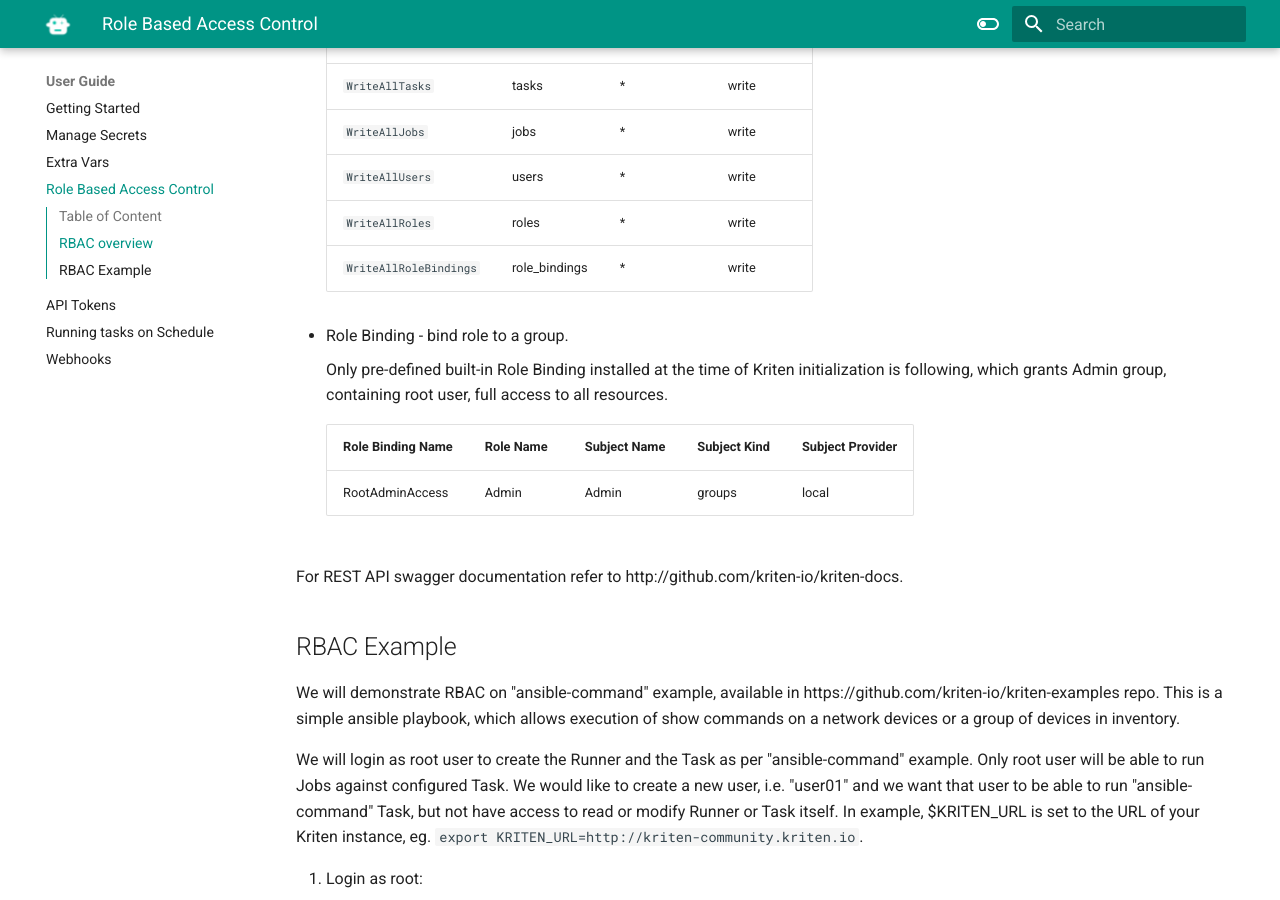
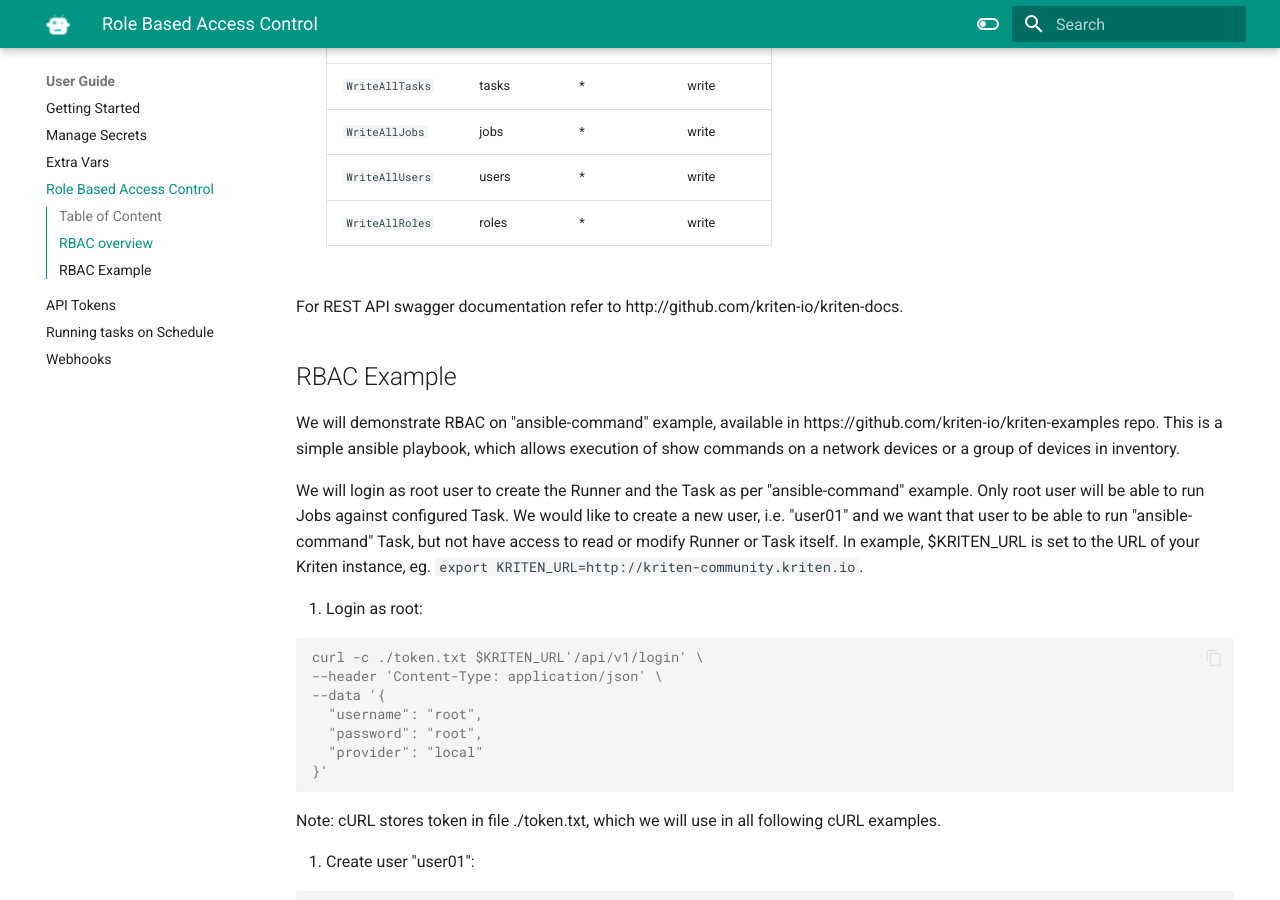
Before and after one commit to kriten-io/kriten-docs, an MkDocs documentation site: the page built from docs/user_guide/rbac.md, in a window 1280 px wide and 900 px high, scrolled down 873 px. Built offline with MkDocs 1.6.1 and Material for MkDocs 9.7.7, drawn with Linux system fonts in a browser that asks for light colours.

Commit message:
Update RBAC documentation by removing role binding info
Removed the 'WriteAllRoleBindings' permission and related role binding details.

```diff
--- a/docs/user_guide/rbac.md
+++ b/docs/user_guide/rbac.md
@@ -25,15 +25,6 @@
     | `WriteAllJobs`         | jobs          | *            | write      |
     | `WriteAllUsers`        | users         | *            | write      |
     | `WriteAllRoles`        | roles         | *            | write      |
-    | `WriteAllRoleBindings` | role_bindings | *            | write      |
-
-* Role Binding - bind role to a group.
-
-    Only pre-defined built-in Role Binding installed at the time of Kriten initialization is following, which grants Admin group, containing root user, full access to all resources.
-
-    | Role Binding Name | Role Name | Subject Name | Subject Kind | Subject Provider |
-    | ----------------- | --------- | ------------ | ------------ | ---------------- |
-    | RootAdminAccess | Admin | Admin | groups | local |
 
 For REST API swagger documentation refer to http://github.com/kriten-io/kriten-docs.
 
```
